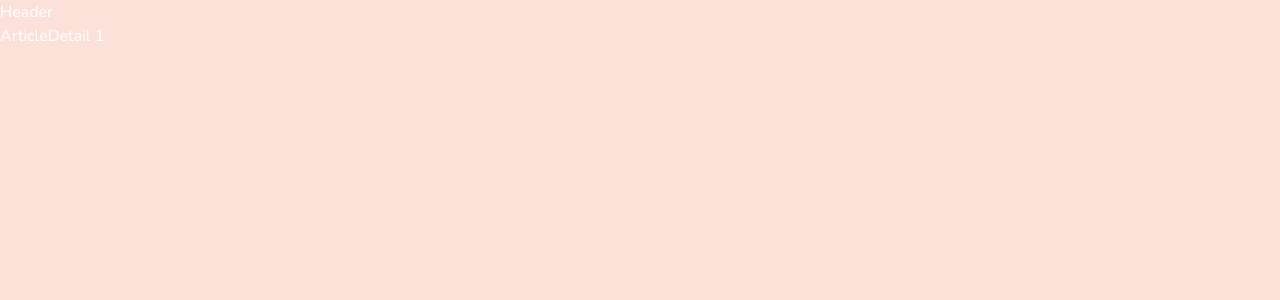
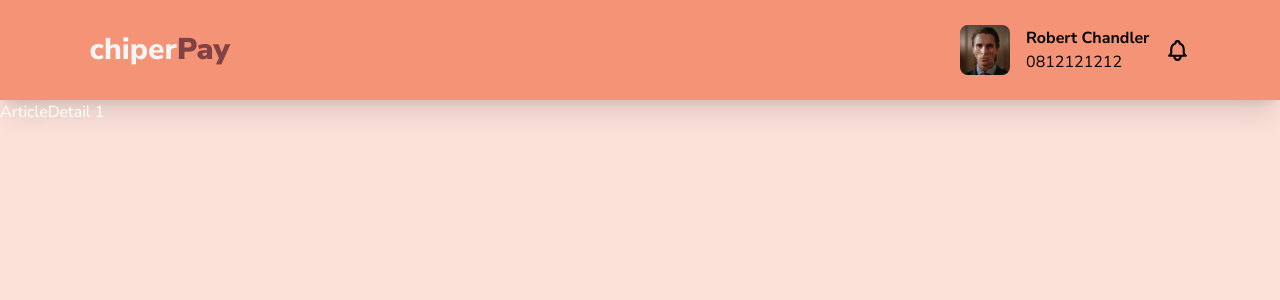
Before and after one commit to arthuriski29/fw15-chiperpay, a Next.js app: page /article/1 in a window 1280 px wide. Shown: the top 300 px of the page. Built offline with nearby package versions, Linux system fonts and the light colour scheme.

Commit message:
edit: header styling

```diff
--- a/src/components/Header.js
+++ /dev/null
@@ -1,9 +0,0 @@
-import React from 'react'
-
-function Header() {
-  return (
-    <div>Header</div>
-  )
-}
-
-export default Header
--- /dev/null
+++ b/src/components/Header.jsx
@@ -0,0 +1,32 @@
+import React from 'react'
+import Link from 'next/link'
+import Image from 'next/image'
+import profile from '../assets/image/profile-1.jpg'
+import { HiOutlineBell } from 'react-icons/hi'
+
+function Header() {
+  return (
+    <div className='w-full border-solid h-[100px] bg-[#F59376] shadow-xl'>
+        <div className='h-full flex items-center justify-between mx-[7%]'>
+          <Link href='/' className='font-extrabold text-3xl text-[#f5f5f5]'>chiper<span className='text-[#804242] font-black'>Pay</span></Link>
+          <div className='flex text-black gap-4 justify-center items-center'>
+            <div href='/' className='rounded-lg overflow-hidden'>
+              <Image src={profile}
+                alt="login-vector"
+                width="50"
+                height="50" />
+            </div>
+            <div className='flex flex-col'>
+              <div className='font-bold'>Robert Chandler</div>
+              <div>0812121212</div>
+            </div>
+            <div className='text-[25px]'>
+              <HiOutlineBell/>
+            </div>
+          </div>
+        </div>
+      </div>
+  )
+}
+
+export default Header
```
